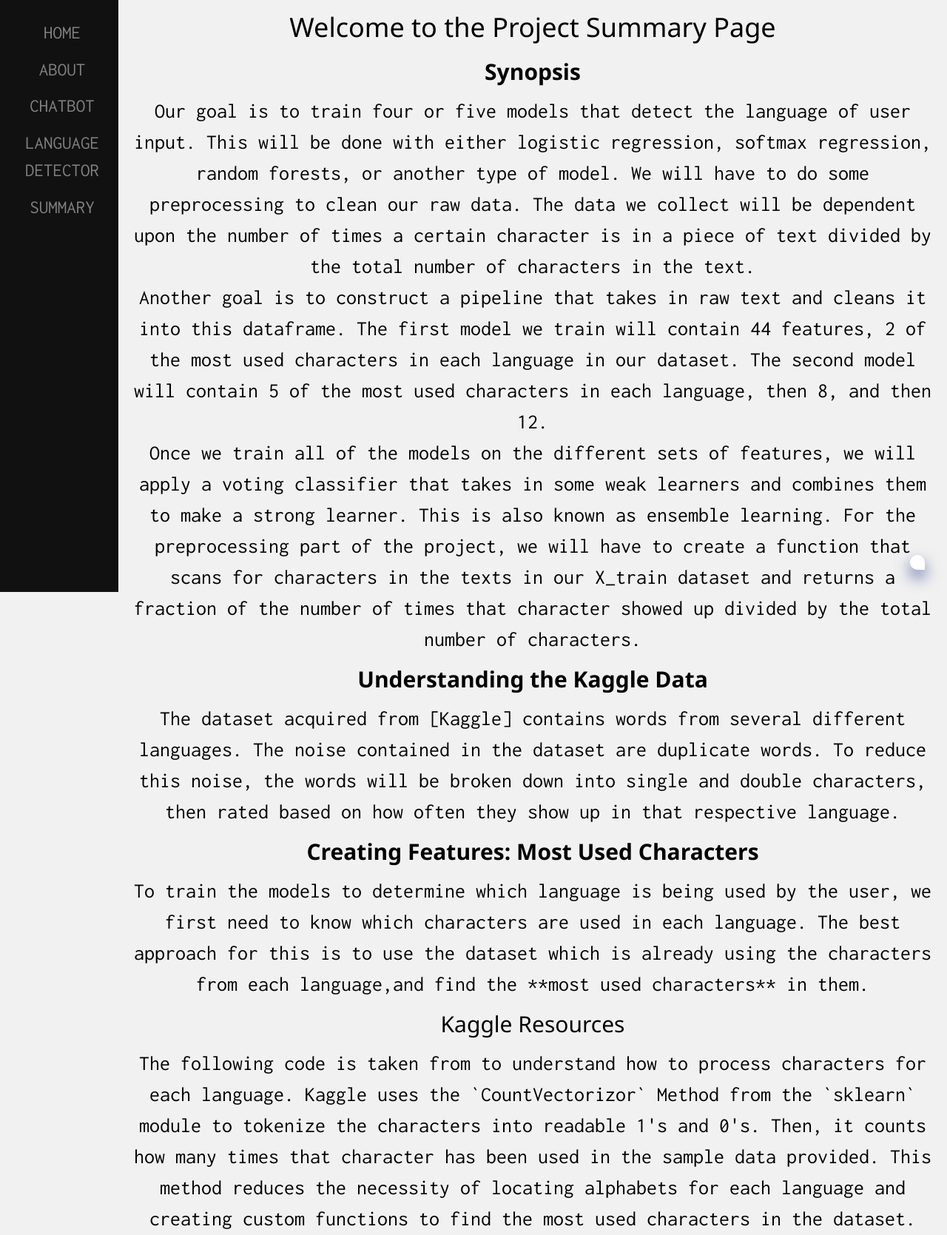
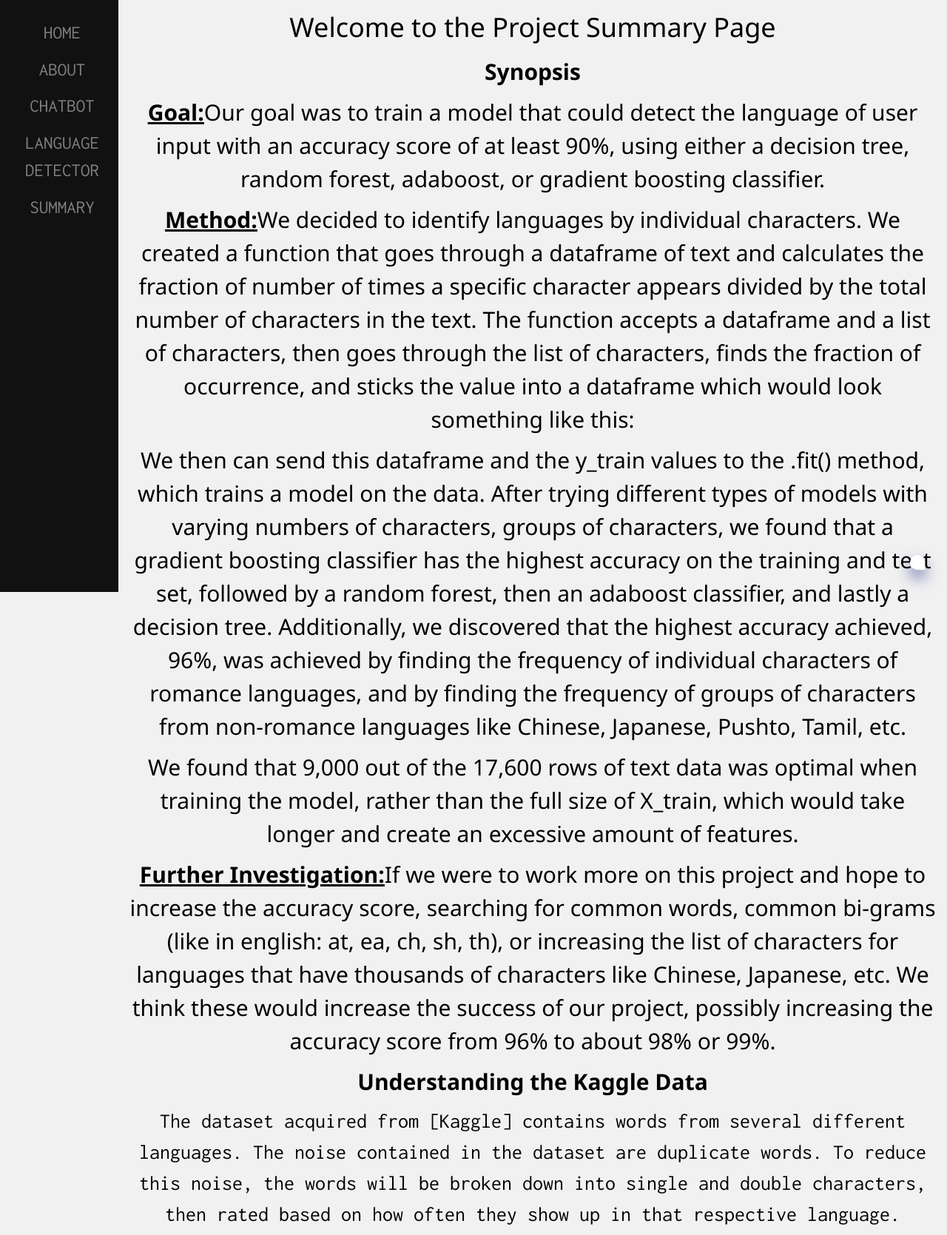
Before and after one commit to EasternUniversity/CSCI405-Language-Detection, a Flask app: page /summary in a window 1280 px wide. Shown: the top 1669 px of that part at 74% size. Run offline with Flask 2, Linux system fonts and the light colour scheme; the page is wider than the window, and the part outside it is not shown; some libraries are stand-ins or nearby versions.

Commit message:
Made Final Updates to Project Summary Page

```diff
--- a/templates/summary.html
+++ b/templates/summary.html
@@ -35,13 +35,12 @@
 {% block content %}
         <div class="main"><!-- There is a <main> tag for main classes-->
             <h1>Welcome to the Project Summary Page</h1>
-            <h2> <strong>Synopsis</strong></h2>
-            <p>Our goal is to train four or five models that detect the language of user input. This will be done with either logistic regression, softmax regression, random forests, or another type of model. We will have to do some preprocessing to clean our raw data. The data we collect will be dependent upon the number of times a certain character is in a piece of text divided by the total number of characters in the text.</p>
-            <p>Another goal is to construct a pipeline that takes in raw text and cleans it into this dataframe. The first model we train will contain 44 features, 2 of the most used characters in each language in our dataset. The second model will contain 5 of the most used characters in each language, then 8, and then 12.</p>
-            <p>Once we train all of the models on the different sets of features, we will apply a voting classifier that takes in some weak learners and combines them to make a strong learner. This is also known as ensemble learning.
-
-            For the preprocessing part of the project, we will have to create a function that scans for characters in the texts in our X_train dataset and returns a fraction of the number of times that character showed up divided by the total number of characters.
-            </p>
+            <h2><strong>Synopsis</strong></h2>
+            <h2><u><strong>Goal:</strong></u>Our goal was to train a model that could detect the language of user input with an accuracy score of at least 90%, using either a decision tree, random forest, adaboost, or gradient boosting classifier. </h2>
+            <h2><u><strong>Method:</strong></u>We decided to identify languages by individual characters. We created a function that goes through a dataframe of text and calculates the fraction of number of times a specific character appears divided by the total number of characters in the text. The function accepts a dataframe and a list of characters, then goes through the list of characters, finds the fraction of occurrence, and sticks the value into a dataframe which would look something like this:</h2>
+            <h2>We then can send this dataframe and the y_train values to the .fit() method, which trains a model on the data. After trying different types of models with varying numbers of characters, groups of characters, we found that a gradient boosting classifier has the highest accuracy on the training and test set, followed by a random forest, then an adaboost classifier, and lastly a decision tree. Additionally, we discovered that the highest accuracy achieved, 96%, was achieved by finding the frequency of individual characters of romance languages, and by finding the frequency of groups of characters from non-romance languages like Chinese, Japanese, Pushto, Tamil, etc.</h2>
+            <h2>We found that 9,000 out of the 17,600 rows of text data was optimal when training the model, rather than the full size of X_train, which would take longer and create an excessive amount of features.</h2>
+            <h2><u><strong>Further Investigation:</strong></u>If we were to work more on this project and hope to increase the accuracy score, searching for common words, common bi-grams (like in english: at, ea, ch, sh, th), or increasing the list of characters for languages that have thousands of characters like Chinese, Japanese, etc. We think these would increase the success of our project, possibly increasing the accuracy score from 96% to about 98% or 99%.</h2>
 
             <h2><strong>Understanding the Kaggle Data</strong></h2>
             <p>The dataset acquired from [Kaggle] contains words from several different languages. The noise contained in the dataset are duplicate words. To reduce this noise, the words will be broken down into single and double characters, then rated based on how often they show up in that respective language.</p>
```
Also changed, not shown: other parts of templates/summary.html (+0 -1 lines).
